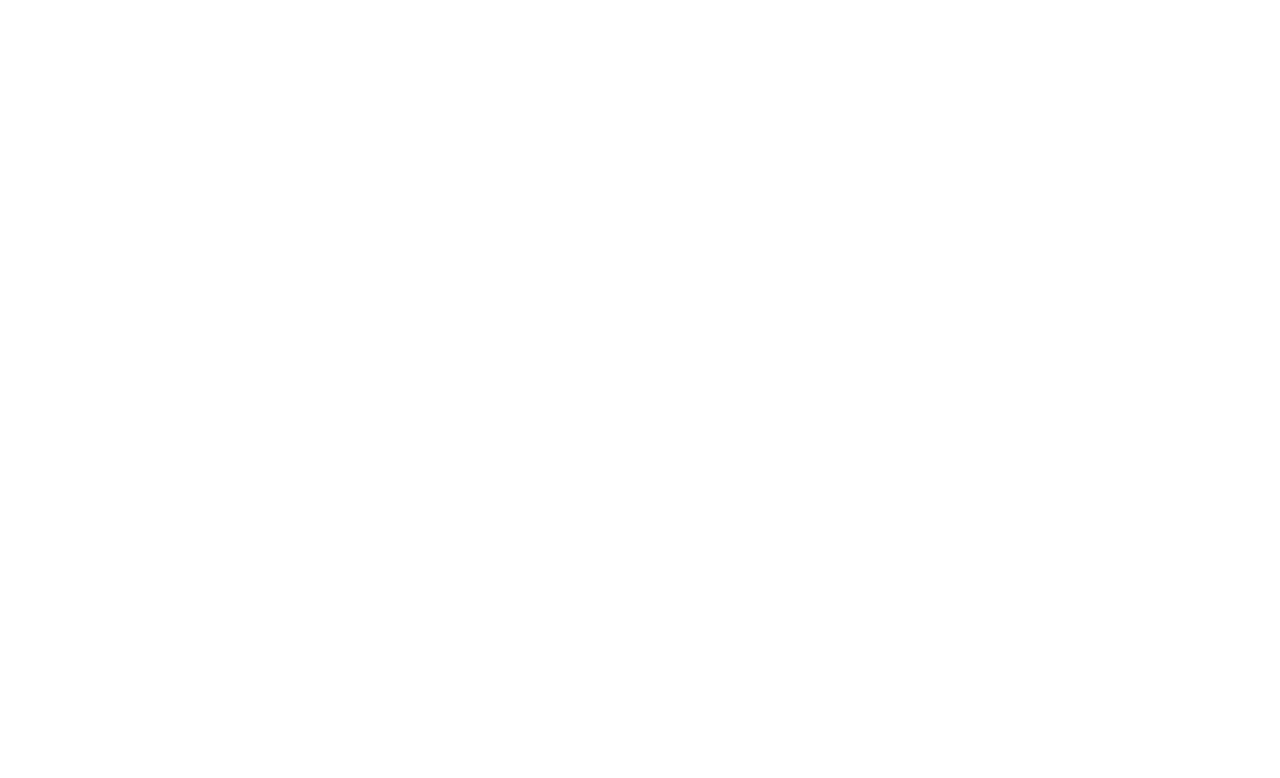
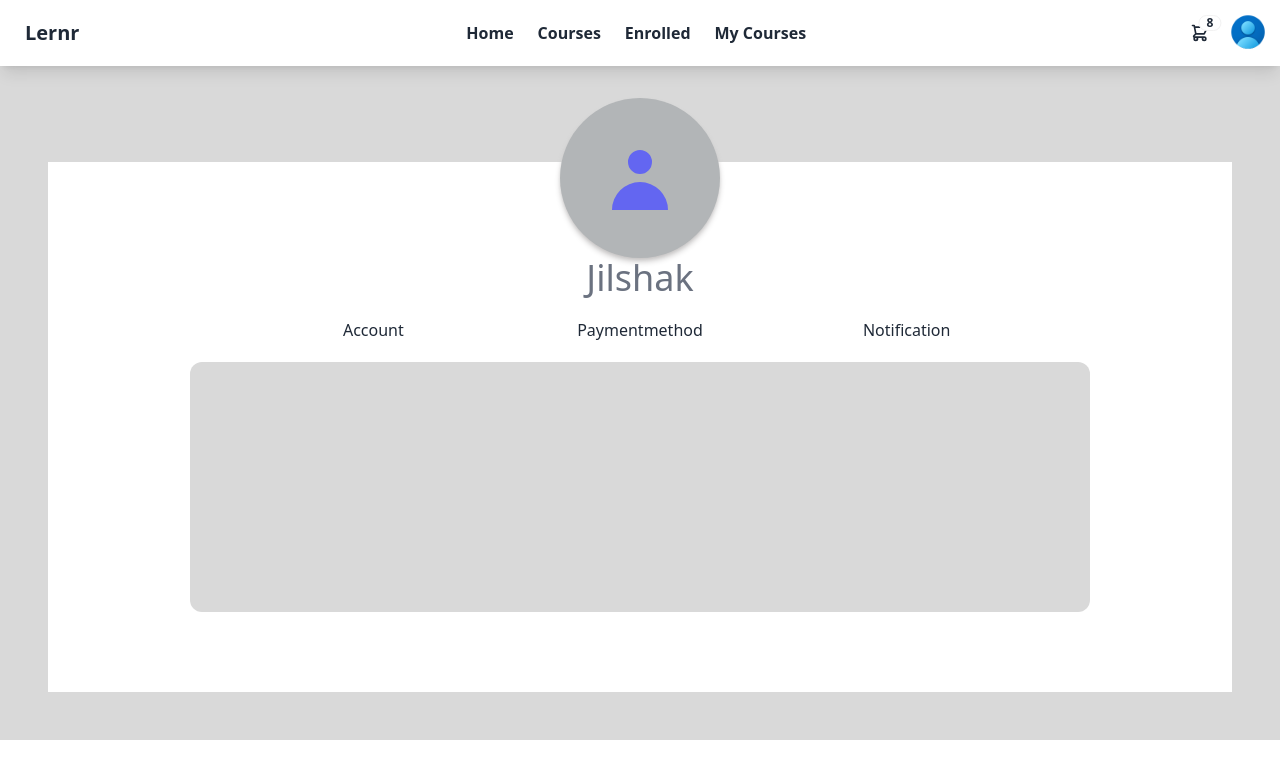
Before and after one commit to Jilshak/Lernr_Frotnend, a React (Vite) app: page /profile in a window 1280 px wide. Before the commit this address had no page. Shown: the top 778 px of the page. Built offline with nearby package versions, Linux system fonts and the light colour scheme.

Commit message:
made a few more changes

```diff
--- a/src/App.jsx
+++ b/src/App.jsx
@@ -6,17 +6,31 @@ import SignupInstructorPage from './Pages/SignupInstructorPage'
 import HomePage from './Pages/HomePage'
 import CoursePage from './Pages/CoursePage'
 import CartPage from './Pages/CartPage'
+import ProfilePage from './Pages/ProfilePage'
+import MyCourses from './Pages/MyCourses'
+import EnrolledPage from './Pages/EnrolledPage'
+import ProtectedRoutes from './utils/ProtectedRoutes'
 
 function App() {
 
   return (
     <Routes>
-      <Route path='/' element={<HomePage />} />
       <Route path='/login' element={<LoginPage />} />
       <Route path='/signup' element={<SignupPage />} />
       <Route path='/signup_instructor' element={<SignupInstructorPage />} />
-      <Route path='/coursepage' element={<CoursePage />} />
-      <Route path='/cart' element={<CartPage />} />
+
+      <Route element={<ProtectedRoutes />}>
+        <>
+          <Route path='/' element={<HomePage />} />
+          <Route path='/coursepage' element={<CoursePage />} />
+          <Route path='/cart' element={<CartPage />} />
+          <Route path='/profile' element={<ProfilePage />} />
+          <Route path='/mycourses' element={<MyCourses />} />
+          <Route path='/enrolled' element={<EnrolledPage />} />
+        </>
+      </Route>
+
+
     </Routes>
   )
 }
--- /dev/null
+++ b/src/Components/EnrolledCourses.jsx
@@ -0,0 +1,29 @@
+import React from 'react'
+import Rating from './Rating'
+
+function EnrolledCourses() {
+    return (
+        <div class="justify-between mb-6 rounded-lg  p-6 shadow-md hover:shadow-2xl cursor-pointer  sm:flex sm:justify-start bg-white">
+            <img src={`https://source.unsplash.com/vpOeXr5wmR4/`} alt="product-image" class="w-full max-h-[110px] rounded-lg sm:w-40" />
+            <div class="sm:ml-4 sm:flex sm:w-full sm:justify-between">
+                <div class="mt-5 sm:mt-0">
+                    <h2 class="text-md font-bold ">The complete Python Bootcamp From Zero to Hero in Python</h2>
+                    <p class="mt-1 text-xs ">Created by</p>
+                    <div className='flex'>
+                        <Rating />
+                        <p className='text-xs relative bottom-0.5 ms-2'>(42384)</p>
+                    </div>
+                    <p className='text-xs flex'>Course length: <p className='font-semibold'>8hr</p></p>
+                    <div className='relative lg:hidden md:hidden sm:hidden  lg:top-6 md:top-6 bottom-10 left-36 xs:block'>
+                        <div className="radial-progress text-success" style={{ "--value": "50", fontSize: "12px", "--size": "2.5rem", "--thickness": "4px" }}>50%</div>
+                    </div>
+                </div>
+                <div className='relative lg:block md:block sm:block  lg:top-6 md:top-6 sm:top-6 lg:left-2 xs:hidden'>
+                    <div className="radial-progress text-success" style={{ "--value": "50", fontSize: "12px", "--size": "2.5rem", "--thickness": "4px" }}>50%</div>
+                </div>
+            </div>
+        </div>
+    )
+}
+
+export default EnrolledCourses
--- /dev/null
+++ b/src/Components/MyCoursesCard.jsx
@@ -0,0 +1,25 @@
+import React from 'react'
+import Rating from './Rating'
+function MyCoursesCard() {
+    return (
+        <div class="justify-between mb-6 rounded-lg  p-6 shadow-md hover:shadow-2xl cursor-pointer  sm:flex sm:justify-start bg-white">
+            <img src={`https://source.unsplash.com/vpOeXr5wmR4/`} alt="product-image" class="w-full max-h-[110px] rounded-lg sm:w-40" />
+            <div class="sm:ml-4 sm:flex sm:w-full sm:justify-between">
+                <div class="mt-5 sm:mt-0">
+                    <h2 class="text-md font-bold ">The complete Python Bootcamp From Zero to Hero in Python</h2>
+                    <p class="mt-1 text-xs ">Created by</p>
+                    <div className='flex'>
+                        <Rating />
+                        <p className='text-xs relative bottom-0.5 ms-2'>(42384)</p>
+                    </div>
+                    <p className='text-xs flex'>Course length: <p className='font-semibold'>8hr</p></p>
+                </div>
+                <div>
+                    <p class="text-md relative lg:top-12 md:top-12 sm:top-12 xs:top-0 w-14 font-bold">$ 9999</p>
+                </div>
+            </div>
+        </div>
+    )
+}
+
+export default MyCoursesCard
--- a/src/Components/Navbar.jsx
+++ b/src/Components/Navbar.jsx
@@ -6,7 +6,9 @@ function Navbar() {
     return (
         <div className="navbar bg-base-100 shadow-lg sticky top-0">
             <div className="flex-1">
-                <a className="btn btn-ghost normal-case text-xl font-bold">Lernr</a>
+                <Link to='/'>
+                    <span className="btn btn-ghost normal-case text-xl font-bold">Lernr</span>
+                </Link>
             </div>
             <div className='relative flex items-center justify-center w-full'>
                 <ul className='flex'>
@@ -14,7 +16,12 @@ function Navbar() {
                         <li className='mx-3 font-semibold cursor-pointer'>Home</li>
                     </Link>
                     <li className='mx-3 font-semibold cursor-pointer'>Courses</li>
-                    <li className='mx-3 font-semibold cursor-pointer'>Enrolled</li>
+                    <Link to='/enrolled'>
+                        <li className='mx-3 font-semibold cursor-pointer'>Enrolled</li>
+                    </Link>
+                    <Link to='/mycourses'>
+                        <li className='mx-3 font-semibold cursor-pointer'>My Courses</li>
+                    </Link>
                 </ul>
             </div>
             <div className="flex-none">
@@ -36,10 +43,11 @@ function Navbar() {
                     </label>
                     <ul tabIndex={0} className="menu menu-sm dropdown-content mt-3 z-[1] p-2 shadow bg-base-100 rounded-box w-52">
                         <li>
-                            <a className="justify-between">
-                                Profile
-                                <span className="badge">New</span>
-                            </a>
+                            <Link to='/profile'>
+                                <span className="justify-between">
+                                    Profile
+                                </span>
+                            </Link>
                         </li>
                         <li><a>Settings</a></li>
                         <li><a>Logout</a></li>
--- /dev/null
+++ b/src/Pages/EnrolledPage.jsx
@@ -0,0 +1,22 @@
+import React from 'react'
+import EnrolledCourses from '../Components/EnrolledCourses'
+import Navbar from '../Components/Navbar'
+
+function EnrolledPage() {
+    return (
+        <div className='min-h-screen'>
+            <Navbar />
+            <div className='flex items-center justify-center text-2xl font-bold text-[#4D4848] my-10'>
+                <h1>COURSES ENROLLED</h1>
+            </div>
+            <div className='grid justify-center'>
+                <div className='mx-[90px]'>
+                    <EnrolledCourses />
+                    <EnrolledCourses />
+                </div>
+            </div>
+        </div>
+    )
+}
+
+export default EnrolledPage
--- /dev/null
+++ b/src/Pages/MyCourses.jsx
@@ -0,0 +1,22 @@
+import React from 'react'
+import MyCoursesCard from '../Components/MyCoursesCard'
+import Navbar from '../Components/Navbar'
+
+
+function MyCourses() {
+    return (
+        <div className='min-h-screen'>
+            <Navbar />
+            <div className='flex text-2xl items-center justify-center font-bold text-[#4D4848] mt-5'>
+                <h1>MY COURSES</h1>
+            </div>
+            <div className='grid lg:grid-cols-2 sm:grid-cols-1 xs:grid-cols-1 gap-4 mx-[100px] relative top-10'>
+                <MyCoursesCard />
+                <MyCoursesCard />
+                <MyCoursesCard />
+            </div>
+        </div>
+    )
+}
+
+export default MyCourses
--- /dev/null
+++ b/src/Pages/ProfilePage.jsx
@@ -0,0 +1,44 @@
+import React from 'react'
+import Navbar from '../Components/Navbar'
+
+function ProfilePage() {
+    return (
+        <>
+            <div className='sticky top-0 z-50'>
+                <Navbar />
+            </div>
+            <div className="p-12 relative">
+                <div className="p-8  bg-white mt-12">
+                    <div className="">
+                        <div className="relative ">
+                            <div className="w-40 shadow-md shadow-[#c3c1c1] h-40  mx-auto rounded-full bg-[#b2b5b7] absolute inset-x-0 top-0 -mt-24 flex items-center justify-center text-indigo-500">
+                                <svg xmlns="http://www.w3.org/2000/svg" className="h-20 w-20" viewBox="0 0 20 20" fill="currentColor">
+                                    <path fill-rule="evenodd" d="M10 9a3 3 0 100-6 3 3 0 000 6zm-7 9a7 7 0 1114 0H3z" clip-rule="evenodd" />
+                                </svg>
+                            </div>
+                        </div>
+                    </div>
+
+                    <div className="mt-16 text-center  pb-12">
+                        <h1 className="text-4xl font-medium text-[#6B7280]">Jilshak</h1>
+                        <div className='flex items-center justify-center'>
+                            <div className='grid grid-cols-3 w-[800px] my-5'>
+                                <span className='hover:underline cursor-pointer hover:text-blue-400'>Account</span>
+                                <span className='hover:underline cursor-pointer hover:text-blue-400'>Paymentmethod</span>
+                                <span className='hover:underline  cursor-pointer hover:text-blue-400'>Notification</span>
+                            </div>
+                        </div>
+                        <div className='flex items-center justify-center'>
+                            <div className='w-[900px] h-[250px] rounded-xl bg-[#D9D9D9]  '>
+
+                            </div>
+                        </div>
+                    </div>
+                </div>
+            </div>
+        </>
+
+    )
+}
+
+export default ProfilePage
--- /dev/null
+++ b/src/utils/ProtectedRoutes.jsx
@@ -0,0 +1,12 @@
+import { Navigate, Outlet } from 'react-router-dom'
+import React from 'react'
+
+function ProtectedRoutes(){
+    let authentication = true
+    let guestmode = false
+    return (
+        authentication || guestmode ? <Outlet/> : <Navigate to='/login'/>
+    )
+}
+
+export default ProtectedRoutes
```
